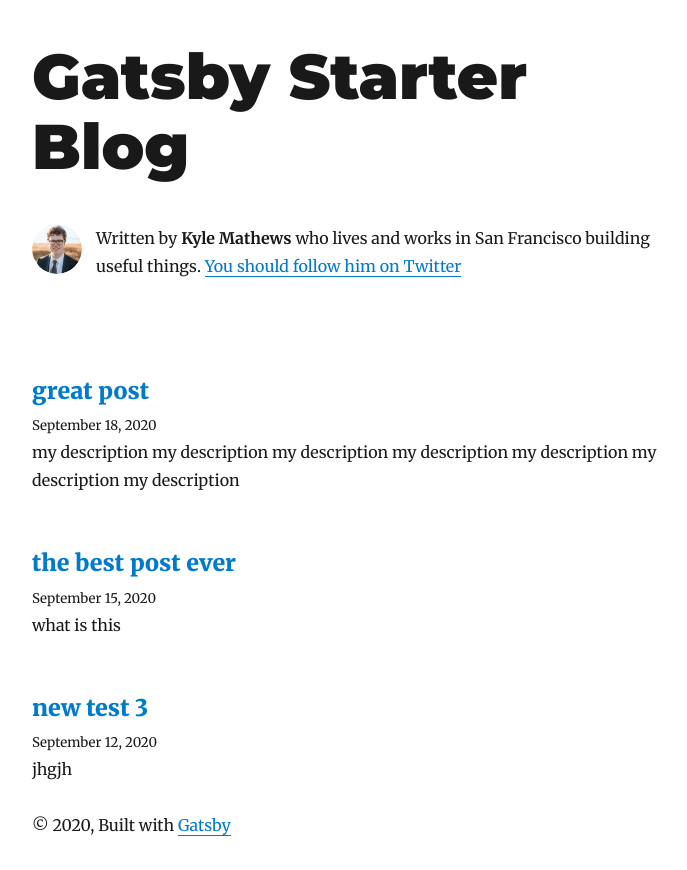
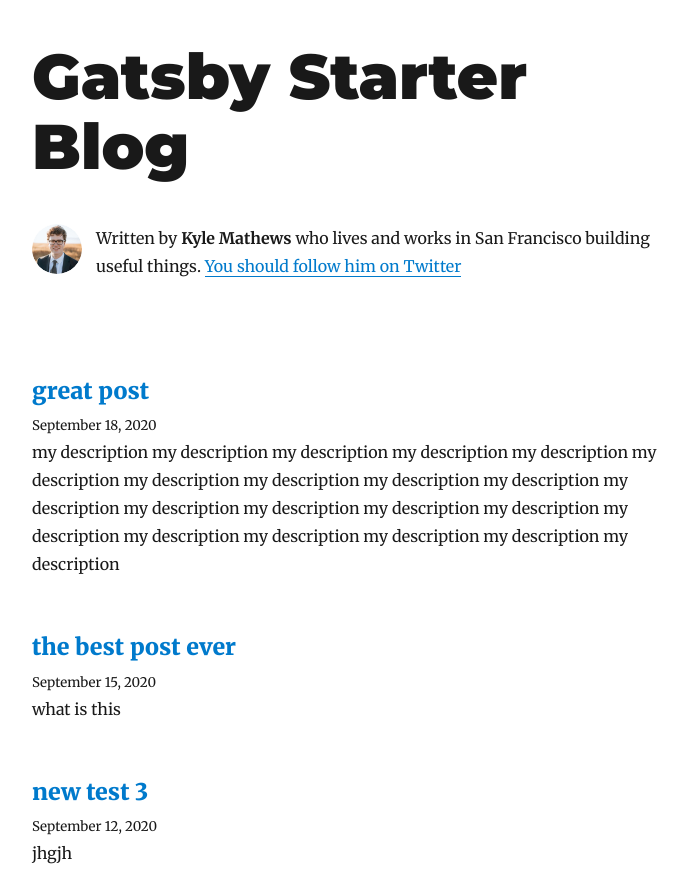
Before and after one commit to naheller/nate-blog, a Gatsby site: page / in a window 1280 px wide. Shown: the top 870 px of the page, without its empty margins (293-980 px from the left). Built offline with nearby package versions, Linux system fonts and the light colour scheme; Gatsby itself is replaced by a stand-in of ours; some packages are replaced by stand-ins of ours.

Commit message:
Update Blog Post “a-great-post”

```diff
--- a/content/blog/a-great-post.md
+++ b/content/blog/a-great-post.md
@@ -9,7 +9,10 @@
   - list
 image: https://res.cloudinary.com/nate-blog/image/upload/v1599934227/sample.jpg
 description: "my description my description my description my description my
-  description my description my description "
+  description my description my description my description my description my
+  description my description my description my description my description my
+  description my description my description my description my description my
+  description my description "
 ---
 There are many variations of passages of Lorem Ipsum available, but the majority have suffered alteration in some form, by injected humour, or randomised words which don't look even slightly believable.
 
```
